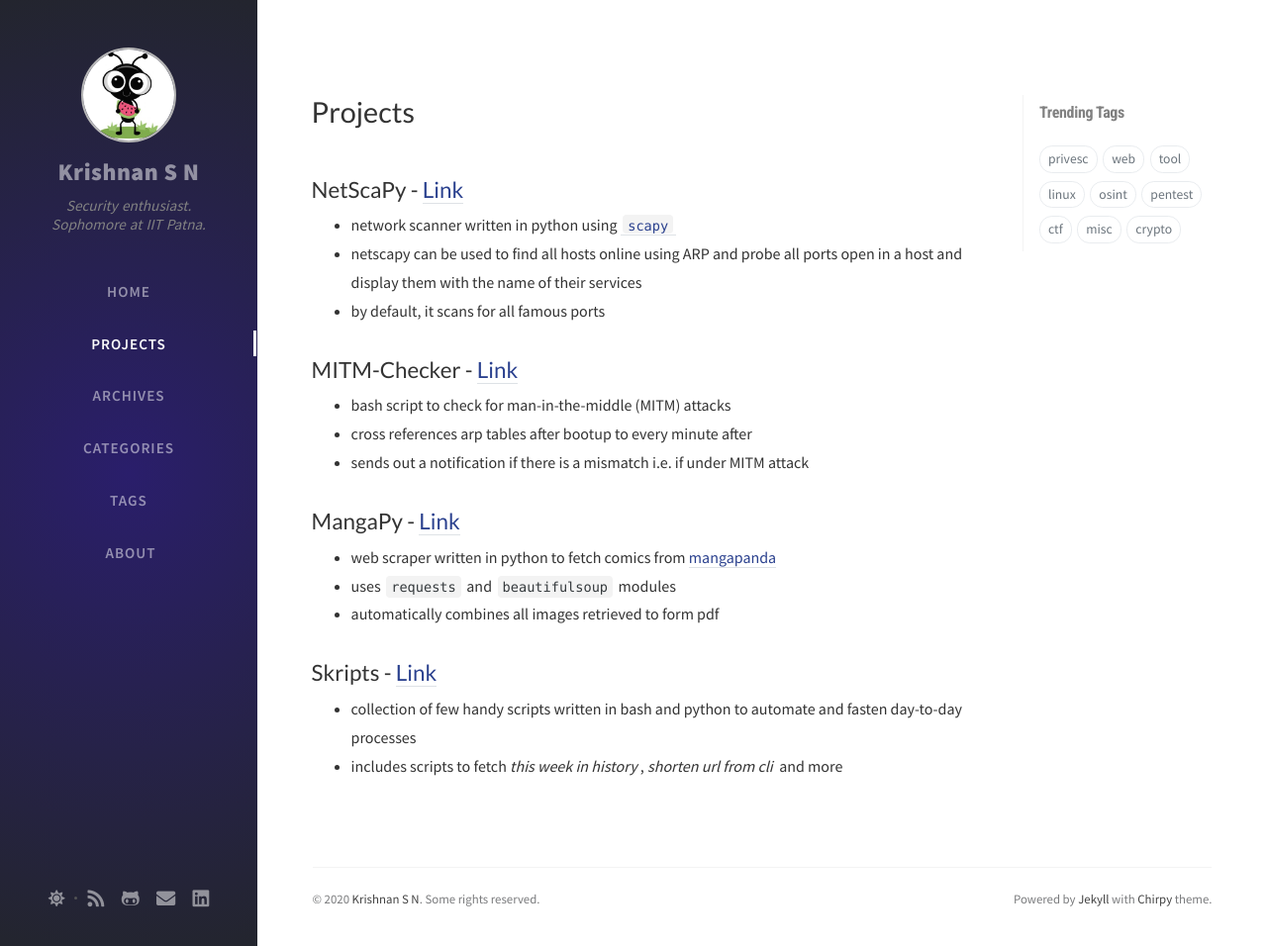
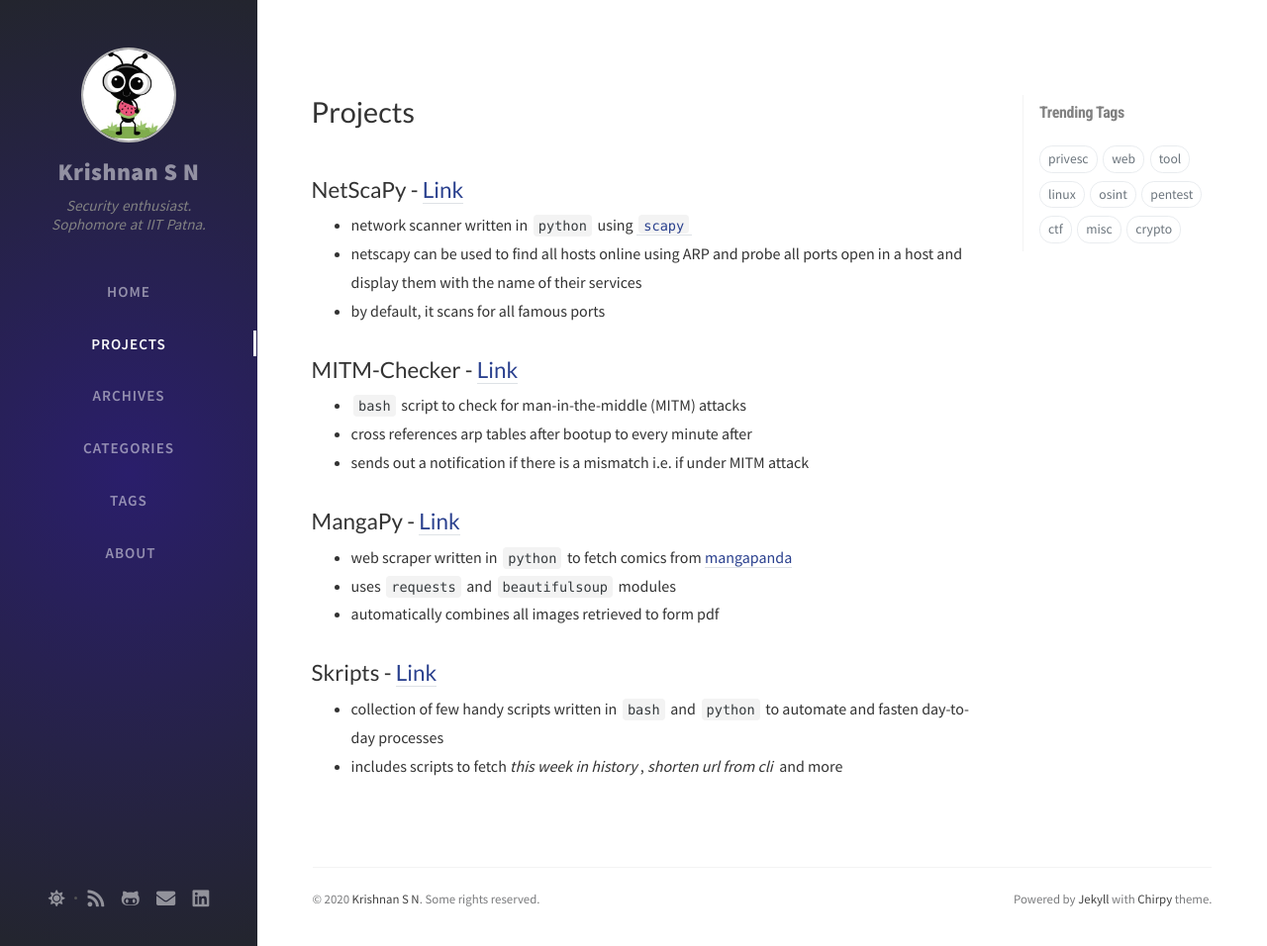
Before and after one commit to lordlabuckdas/lordlabuckdas.github.io, a Jekyll site: the page built from tabs/projects.md, in a window 1280 px wide and 956 px high. Shown: the whole window at 99% size. Built offline with Jekyll 4.4.1, drawn with Linux system fonts in a browser that asks for light colours; nearby versions of some CDN libraries; comment, search, counter and statistics services are not loaded.

```diff
--- a/tabs/projects.md
+++ b/tabs/projects.md
@@ -5,23 +5,23 @@ title: Projects
 
 ## NetScaPy - [Link](https://github.com/lordlabuckdas/netscapy)
 
-* network scanner written in python using [`scapy`](https://scapy.net/)
+* network scanner written in `python` using [`scapy`](https://scapy.net/)
 * netscapy can be used to find all hosts online using ARP and probe all ports open in a host and display them with the name of their services
 * by default, it scans for all famous ports
 
 ## MITM-Checker - [Link](https://github.com/lordlabuckdas/skripts/tree/master/mitmchecker)
 
-* bash script to check for man-in-the-middle (MITM) attacks
+* `bash` script to check for man-in-the-middle (MITM) attacks
 * cross references arp tables after bootup to every minute after
 * sends out a notification if there is a mismatch i.e. if under MITM attack
 
 ## MangaPy - [Link](https://github.com/lordlabuckdas/mangapy)
 
-* web scraper written in python to fetch comics from [mangapanda](https://mangapanda.com)
+* web scraper written in `python` to fetch comics from [mangapanda](https://mangapanda.com)
 * uses `requests` and `beautifulsoup` modules
 * automatically combines all images retrieved to form pdf
 
 ## Skripts - [Link](https://github.com/lordlabuckdas/skripts)
 
-* collection of few handy scripts written in bash and python to automate and fasten day-to-day processes
+* collection of few handy scripts written in `bash` and `python` to automate and fasten day-to-day processes
 * includes scripts to fetch *this week in history*, *shorten url from cli* and more
```
